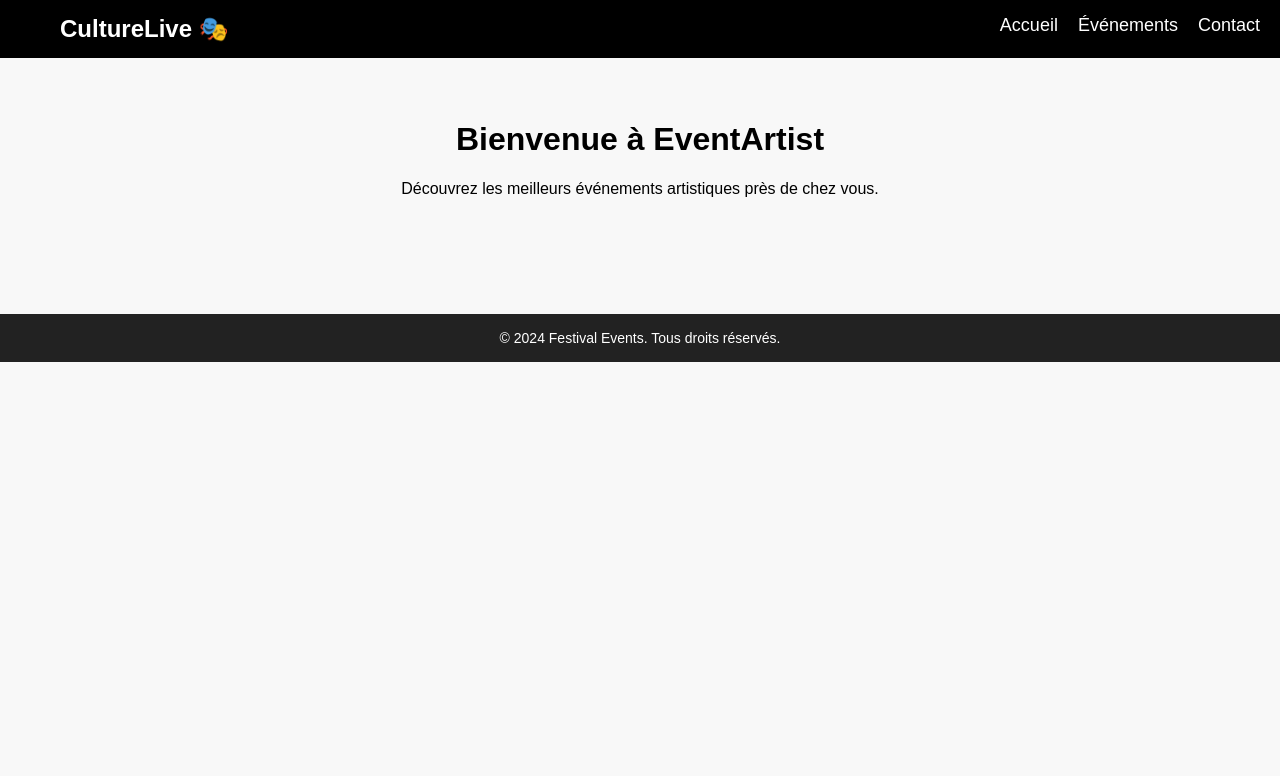
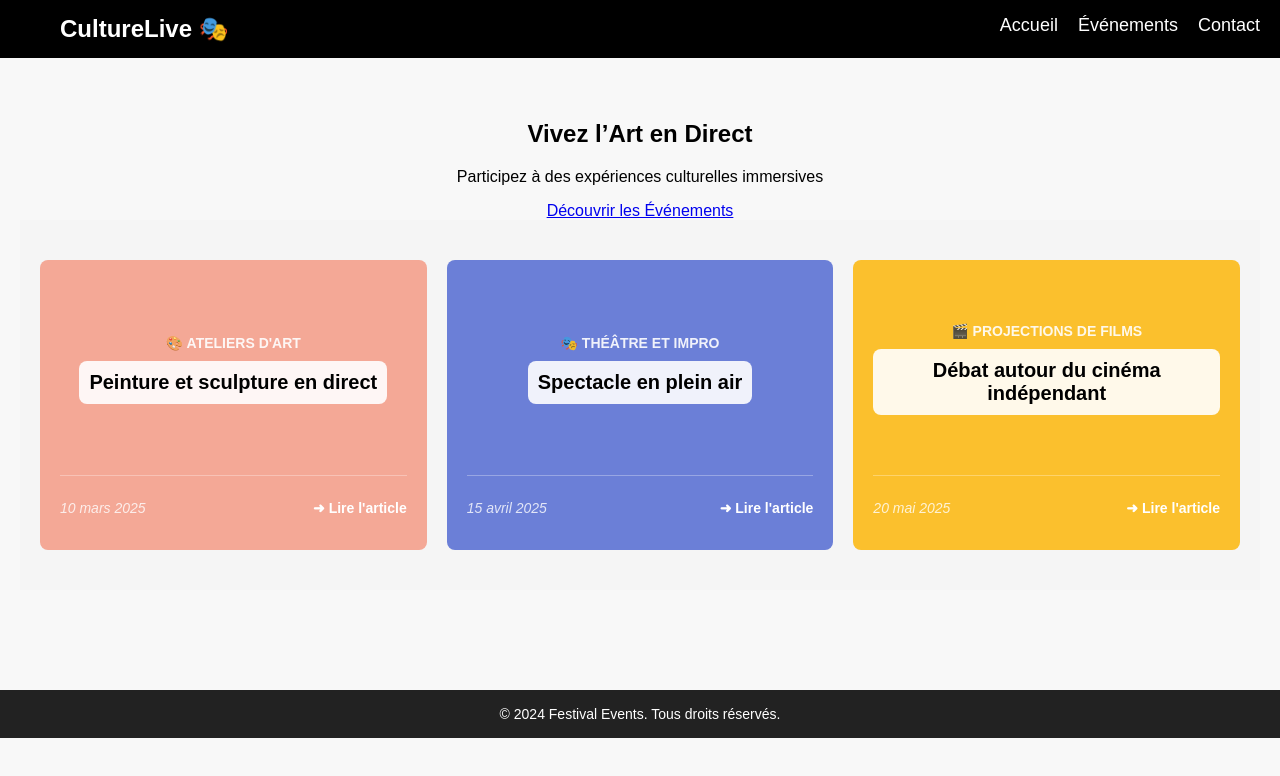
Before and after one commit to YasmineYahiaoui/site_web_nextjs, a Next.js app in the folder festival-events/: page / in a window 1280 px wide. Shown: the top 776 px of the page. Built offline with nearby package versions, Linux system fonts and the light colour scheme.

Commit message:
page d acceuil

```diff
--- a/festival-events/src/app/page.js
+++ b/festival-events/src/app/page.js
@@ -1,4 +1,5 @@
 import Navbar from "../components/navbar/Navbar";
+import FeaturedEvents from "../components/featuredevents/FeaturedEvents";
 import "../app/globals.css";
 
 export default function Home() {
@@ -6,8 +7,14 @@ export default function Home() {
     <>
       <Navbar />
       <main className="home">
-        <h1>Bienvenue à EventArtist</h1>
-        <p>Découvrez les meilleurs événements artistiques près de chez vous.</p>
+        <section className="hero">
+          <h1>Vivez l’Art en Direct</h1>
+          <p>Participez à des expériences culturelles immersives</p>
+          <a href="/evenements" className="cta-button">Découvrir les Événements</a>
+        </section>
+
+        {/* Ajout de la section Featured Events */}
+        <FeaturedEvents />
       </main>
     </>
   );
--- /dev/null
+++ b/festival-events/src/components/featuredevents/FeaturedEvents.css
@@ -0,0 +1,74 @@
+.featured-events {
+    display: flex;
+    justify-content: space-between;
+    gap: 20px;
+    padding: 40px 20px;
+    background: #f5f5f5;
+  }
+
+  .event-card {
+    flex: 1;
+    padding: 20px;
+    border-radius: 8px;
+    position: relative;
+    color: white;
+    min-height: 250px;
+    display: flex;
+    flex-direction: column;
+    justify-content: space-between;
+  }
+
+  .event-content {
+    flex: 1;
+    display: flex;
+    flex-direction: column;
+    justify-content: center;
+    align-items: center;
+  }
+
+  .event-category {
+    font-size: 14px;
+    font-weight: bold;
+    text-transform: uppercase;
+    opacity: 0.9;
+  }
+
+  .event-title {
+    font-size: 20px;
+    text-align: center;
+    background: rgba(255, 255, 255, 0.9);
+    color: black;
+    padding: 10px;
+    border-radius: 8px;
+    margin-top: 10px;
+  }
+
+  .event-footer {
+    display: flex;
+    justify-content: space-between;
+    align-items: center;
+    font-size: 14px;
+    padding-top: 10px;
+    border-top: 1px solid rgba(255, 255, 255, 0.3);
+  }
+
+  .event-date {
+    font-style: italic;
+    opacity: 0.8;
+  }
+
+  .event-link {
+    text-decoration: none;
+    color: white;
+    font-weight: bold;
+  }
+
+  .event-link:hover {
+    text-decoration: underline;
+  }
+
+  @media (max-width: 768px) {
+    .featured-events {
+      flex-direction: column;
+    }
+  }
--- /dev/null
+++ b/festival-events/src/components/featuredevents/FeaturedEvents.js
@@ -0,0 +1,48 @@
+import Link from "next/link";
+import "../../components/featuredevents/FeaturedEvents.css";
+
+const events = [
+  {
+    id: 1,
+    category: "🎨 Ateliers d'art",
+    title: "Peinture et sculpture en direct",
+    date: "10 mars 2025",
+    backgroundColor: "#F4A896",
+    link: "/evenements#atelier-art"
+  },
+  {
+    id: 2,
+    category: "🎭 Théâtre et Impro",
+    title: "Spectacle en plein air",
+    date: "15 avril 2025",
+    backgroundColor: "#6B7FD7",
+    link: "/evenements#theatre"
+  },
+  {
+    id: 3,
+    category: "🎬 Projections de films",
+    title: "Débat autour du cinéma indépendant",
+    date: "20 mai 2025",
+    backgroundColor: "#FBC02D",
+    link: "/evenements#films"
+  }
+];
+
+export default function FeaturedEvents() {
+  return (
+    <section className="featured-events">
+      {events.map(event => (
+        <div key={event.id} className="event-card" style={{ backgroundColor: event.backgroundColor }}>
+          <div className="event-content">
+            <span className="event-category">{event.category}</span>
+            <h2 className="event-title">{event.title}</h2>
+          </div>
+          <div className="event-footer">
+            <p className="event-date">{event.date}</p>
+            <Link href={event.link} className="event-link">➜ Lire l'article</Link>
+          </div>
+        </div>
+      ))}
+    </section>
+  );
+}
```
